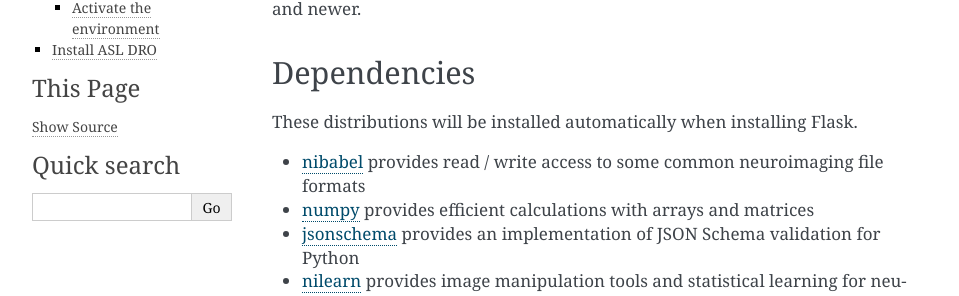
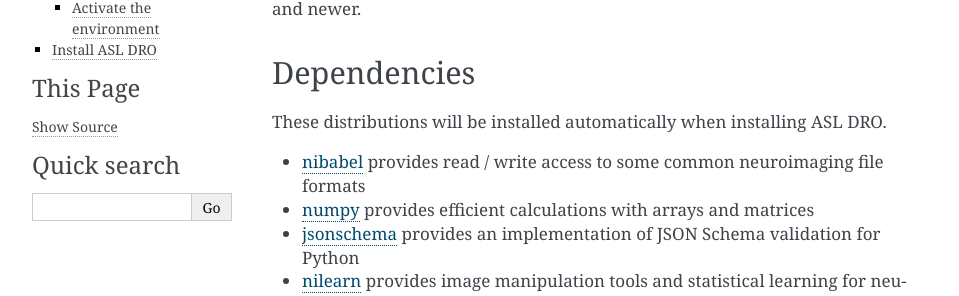
Before and after one commit to gold-standard-phantoms/asldro, a Sphinx documentation site: the page built from docs/usage/installation.rst, in a window 1280 px wide. Shown: the part 202-498 px from the top of the page, without its empty margins (148-1107 px from the left). Built offline with Sphinx 7.4.7, drawn with Linux system fonts in a browser that asks for light colours; pages that are not in the unit, such as notebooks, are missing from menus.

Commit message:
ASLDRO-106: fixed typo in installation docs

```diff
--- a/docs/usage/installation.rst
+++ b/docs/usage/installation.rst
@@ -11,7 +11,7 @@ We recommend using the latest version of Python. ASL DRO supports Python
 Dependencies
 ------------
 
-These distributions will be installed automatically when installing Flask.
+These distributions will be installed automatically when installing ASL DRO.
 
 * `nibabel`_ provides read / write access to some common neuroimaging file formats
 * `numpy`_ provides efficient calculations with arrays and matrices
```
